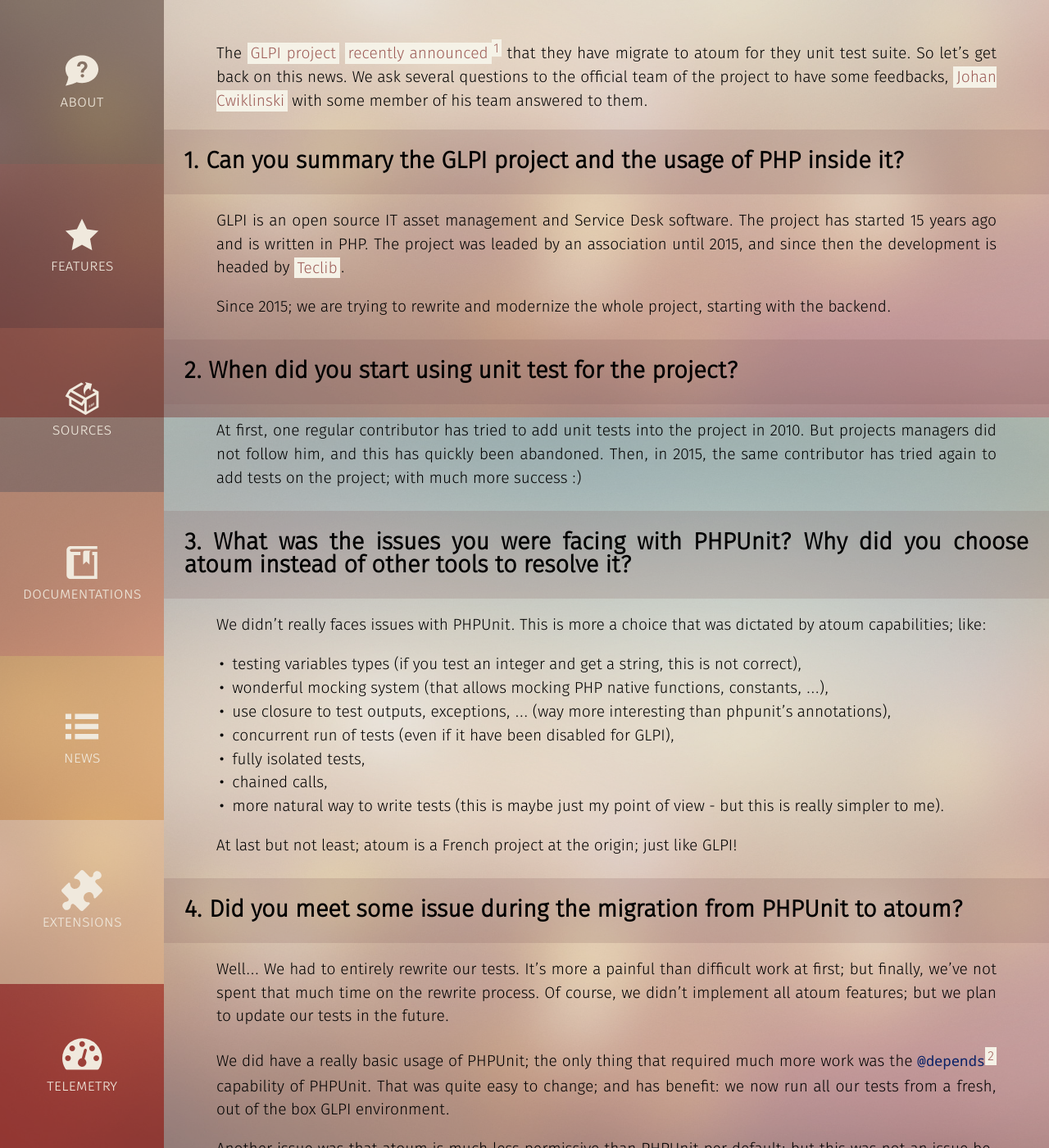
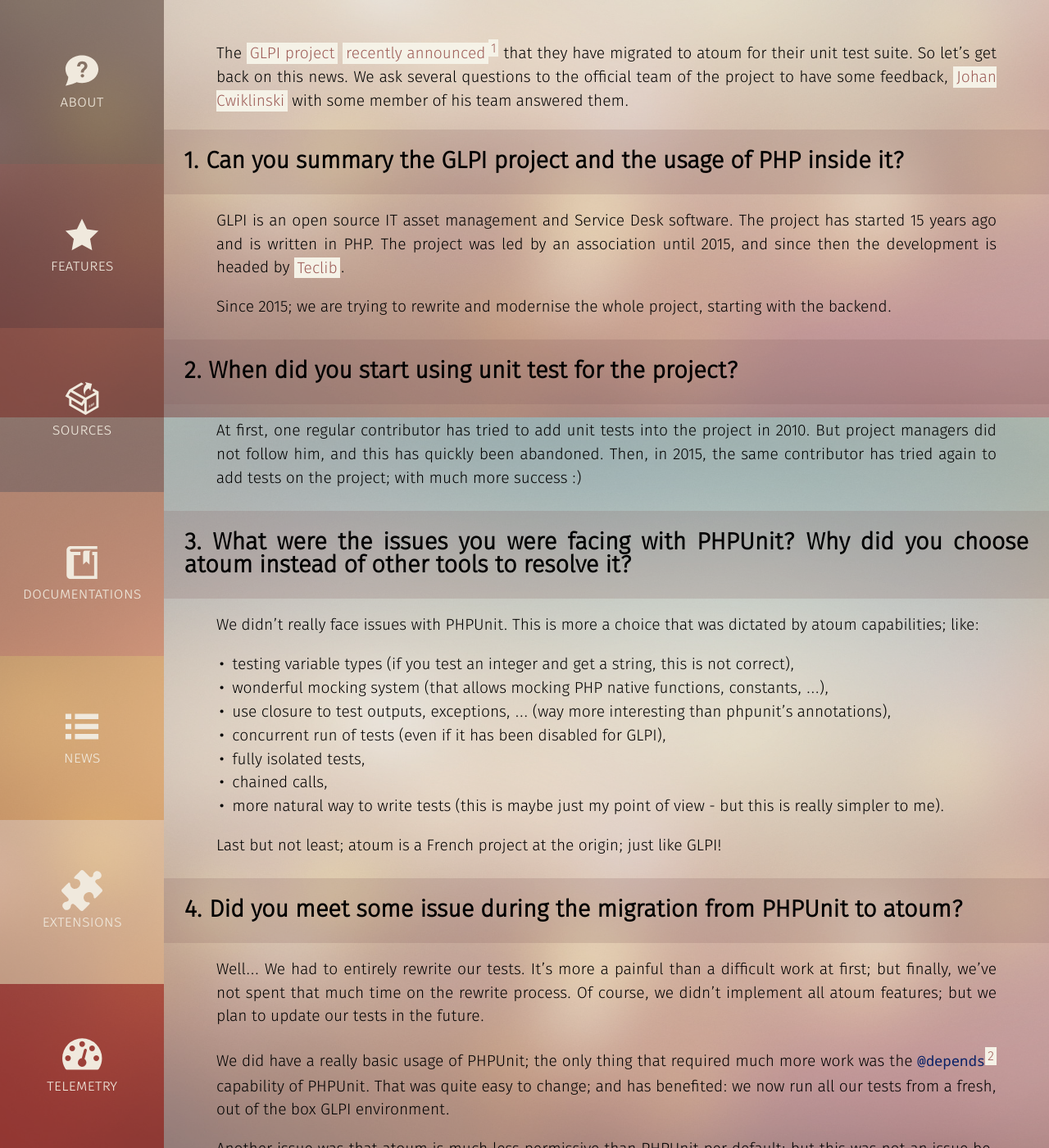
Before and after one commit to atoum/atoum.github.io, a Jekyll site: the page built from _posts/2017-08-10-glpi-atoum.markdown, in a window 1280 px wide and 1400 px high, scrolled down 391 px. Shown: the whole window at 82% size. Built offline with Jekyll 4.4.1, drawn with Linux system fonts in a browser that asks for light colours; comment, search, counter and statistics services are not loaded; a style sheet for code colours, icons or effects is not loaded; some of the changed text lies outside the part shown.

Commit message:
orthographe

```diff
--- a/_posts/2017-08-10-glpi-atoum.markdown
+++ b/_posts/2017-08-10-glpi-atoum.markdown
@@ -6,59 +6,59 @@ author: "@Grummfy"
 categories: news
 ---
 
-The [GLPI project][GLPI] [recently announced][announced-en][^1] that they have migrate to atoum for they unit test suite. So let's get back on
-this news. We ask several questions to the official team of the project to have some feedbacks, [Johan Cwiklinski](https://github.com/trasher)
-with some member of his team answered to them.
+The [GLPI project][GLPI] [recently announced][announced-en][^1] that they have migrated to atoum for their unit test suite. So let's get back on
+this news. We ask several questions to the official team of the project to have some feedback, [Johan Cwiklinski](https://github.com/trasher)
+with some member of his team answered them.
 
 ## 1. Can you summary the GLPI project and the usage of PHP inside it?
 
 GLPI is an open source IT asset management and Service Desk software. The project has started 15 years ago and is written in PHP.
-The project was leaded by an association until 2015, and since then the development is headed by [Teclib](www.teclib.com).
+The project was led by an association until 2015, and since then the development is headed by [Teclib](www.teclib.com).
 
-Since 2015; we are trying to rewrite and modernize the whole project, starting with the backend.
+Since 2015; we are trying to rewrite and modernise the whole project, starting with the backend.
 
 ## 2. When did you start using unit test for the project?
 
-At first, one regular contributor has tried to add unit tests into the project in 2010. But projects managers did not follow him, and this has quickly been abandoned.
+At first, one regular contributor has tried to add unit tests into the project in 2010. But project managers did not follow him, and this has quickly been abandoned.
 Then, in 2015, the same contributor has tried again to add tests on the project; with much more success :)
 
-## 3. What was the issues you were facing with PHPUnit? Why did you choose atoum instead of other tools to resolve it?
+## 3. What were the issues you were facing with PHPUnit? Why did you choose atoum instead of other tools to resolve it?
 
-We didn’t really faces issues with PHPUnit. This is more a choice that was dictated by atoum capabilities; like:
+We didn’t really face issues with PHPUnit. This is more a choice that was dictated by atoum capabilities; like:
 
-* testing variables types (if you test an integer and get a string, this is not correct),
+* testing variable types (if you test an integer and get a string, this is not correct),
 * wonderful mocking system (that allows mocking PHP native functions, constants, ...),
 * use closure to test outputs, exceptions, ... (way more interesting than phpunit’s annotations),
-* concurrent run of tests (even if it have been disabled for GLPI),
+* concurrent run of tests (even if it has been disabled for GLPI),
 * fully isolated tests,
 * chained calls,
 * more natural way to write tests (this is maybe just my point of view - but this is really simpler to me).
 
-At last but not least; atoum is a French project at the origin; just like GLPI!
+Last but not least; atoum is a French project at the origin; just like GLPI!
 
 ## 4. Did you meet some issue during the migration from PHPUnit to atoum?
 
-Well... We had to entirely rewrite our tests. It’s more a painful than difficult work at first; but finally, we’ve not spent that much time on the rewrite process.
+Well... We had to entirely rewrite our tests. It’s more a painful than a difficult work at first; but finally, we’ve not spent that much time on the rewrite process.
 Of course, we didn’t implement all atoum features; but we plan to update our tests in the future.
 
 We did have a really basic usage of PHPUnit; the only thing that required much more work was the `@depends`[^2] capability of PHPUnit.
-That was quite easy to change; and has benefit: we now run all our tests from a fresh, out of the box GLPI environment.
+That was quite easy to change; and has benefited: we now run all our tests from a fresh, out of the box GLPI environment.
 
 Another issue was that atoum is much less permissive than PHPUnit per default; but this was not an issue because we got many little things fixed (such a PHP notices...).
 
 ## 5. Did you have any advice for other people that would like to migrate to atoum from PHPUnit?
 
-First of all I’d advise people to write unit tests.
+First of all, I’d advise people to write unit tests.
 
-Most people I know actually use PHPUnit because they’ve always used it, so let’s give atoum a try ;) Well, at least try it; on a new project for example,
+Most people I know actually use PHPUnit because they’ve always used it, so let’s give atoum a try. ;) Well, at least try it; on a new project for example,
 or just on a small part of your code.
 
 ## 6. You recently receive a price related to security, can you tel us more about it?
 
-Teclib has been involved in a project to adapt it to match SoC (Security operation center) requirements. The project had also been an opportunity to develop a REST API.
+Teclib has been involved in a project to adapt it to match SoC (Security operation centre) requirements. The project had also been an opportunity to develop a REST API.
 
-Being part of the OW2 Consortium community, GLPI received the 2017 Technology Council special prize for it’s work on addressing security requirements but also
-the big working currently being made to modernize the framework. The jury has mentioned the implementation of unit tests and the switch from PHPUnit to atoum !
+Being part of the OW2 Consortium community, GLPI received the 2017 Technology Council special prize for its work on addressing security requirements but also
+the big working currently being made to modernise the framework. The jury has mentioned the implementation of unit tests and the switch from PHPUnit to atoum !
 
 ## 7. Anything to add?
 
@@ -72,12 +72,12 @@ to use something else); but also in [Galette](http://galette.eu)[^3]; which has
 
 
 ## Final word
-I would like to thanks Johan and his team for this feedback, it was really interesting and I hope you also like it. If you use atoum on your project,
-we would be happy to hear some feedack about it, it's always interesting.
+I would like to thank Johan and his team for this feedback, it was really interesting and I hope you also like it. If you use atoum on your project,
+we would be happy to hear some feedback about it, it's always interesting.
 
 
-[^1]: The [announce](http://glpi-project.org/spip.php?breve374) in french
-[^2]: Making possible for one test to depend on another, and to get the results of the first one as parameter of the second one.
-[^3]: Galette is an open source membership management web application towards non profit organizations.
+[^1]: The [announce](http://glpi-project.org/spip.php?breve374) in French
+[^2]: Making possible for one test to depend on another, and to get the results of the first one as a parameter of the second one.
+[^3]: Galette is an open source membership management web application towards non-profit organisations.
 [GLPI]: http://glpi-project.org/
 [announced-en]: http://glpi-project.org/spip.php?breve375
```
